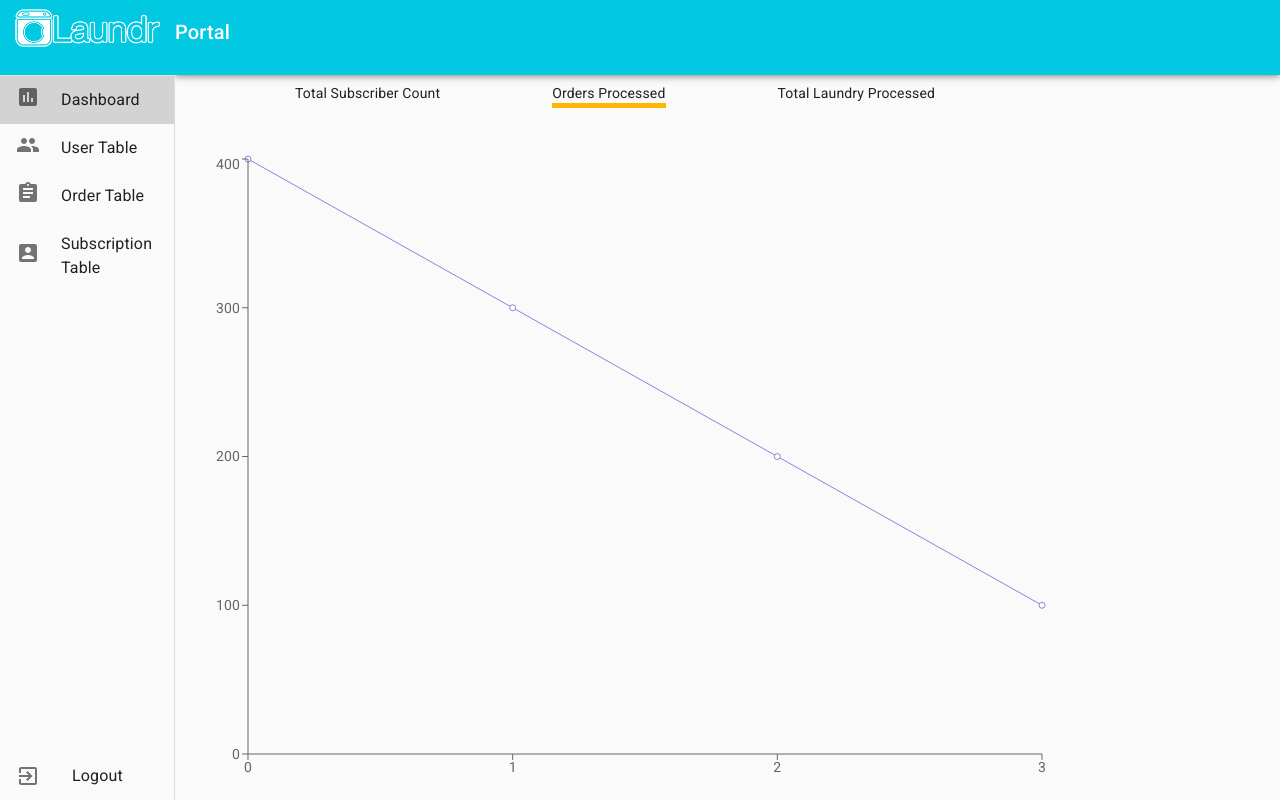
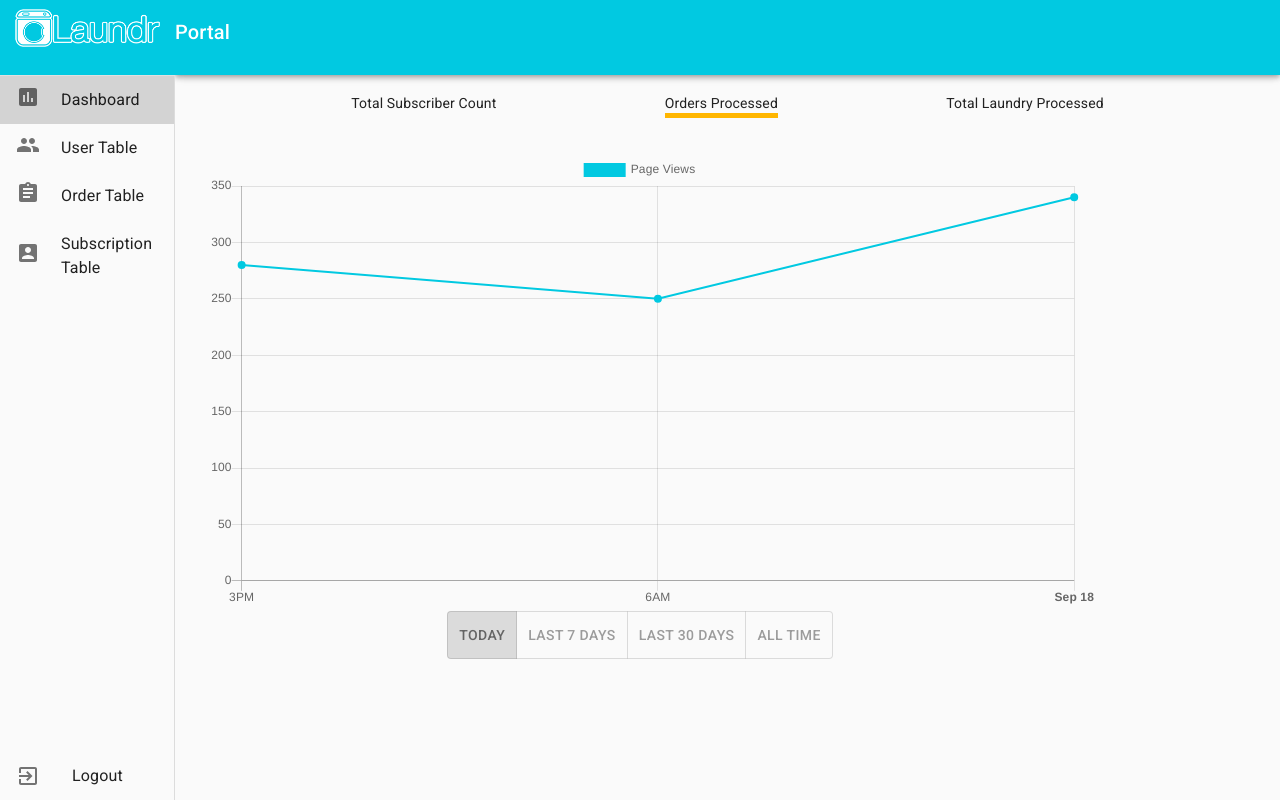
Before and after one commit to ray7yu/laundr-portal, a React (Create React App) app: page / in a window 1280 px wide. Both pictures are taken after a click on the element "Orders Processed". Built offline with nearby package versions, Linux system fonts and the light colour scheme.

Commit message:
Add graph filter functionality

```diff
--- a/package.json
+++ b/package.json
@@ -5,10 +5,12 @@
   "dependencies": {
     "@material-ui/core": "^4.11.0",
     "@material-ui/icons": "^4.9.1",
+    "@material-ui/lab": "^4.0.0-alpha.56",
     "@testing-library/jest-dom": "^4.2.4",
     "@testing-library/react": "^9.3.2",
     "@testing-library/user-event": "^7.1.2",
     "body-parser": "^1.19.0",
+    "chart.js": "^2.9.4",
     "cookie-parser": "^1.4.5",
     "express": "^4.17.1",
     "mongoose": "^5.10.7",
@@ -16,8 +18,7 @@
     "react-dom": "^16.13.1",
     "react-router": "^5.2.0",
     "react-router-dom": "^5.2.0",
-    "react-scripts": "3.4.3",
-    "recharts": "^1.8.5"
+    "react-scripts": "3.4.3"
   },
   "scripts": {
     "start": "react-scripts start",
--- a/src/components/Dashboard.js
+++ b/src/components/Dashboard.js
@@ -1,6 +1,6 @@
 import React from 'react';
 import { makeStyles } from '@material-ui/core/styles';
-import { LineChart, Line, ResponsiveContainer, XAxis, YAxis } from 'recharts';
+import Graph from './Graph';
 const data = [
   {name: 'Page A', uv: 400, pv: 2400, amt: 2400},
   {name: 'Page B', uv: 300, pv: 2000, amt: 400},
@@ -8,14 +8,12 @@ const data = [
   {name: 'Page D', uv: 100, pv: 3000, amt: 6500},
 ];
 const useStyles = makeStyles((theme) => ({
-  wrapper: {
-    justifyContent: 'center',
-    alignItems: 'center',
+  dashboard: {
+    width: '100%',
     height: '90%',
-    flexShrink: 0,
-    width: `calc(100% - 225px)`
   },
   head: {
+    paddingTop: '10px',
     display: 'flex',
     justifyContent: 'space-evenly',
     flexDirection: 'row',
@@ -46,9 +44,10 @@ export default function Dashboard() {
       default:
         setGraph(0);
     }
+
   }
   return (
-    <div className={classes.wrapper}>
+    <div className={classes.dashboard}>
       <div className={classes.head}>
         {['Total Subscriber Count', 'Orders Processed', 'Total Laundry Processed'].map((text, index)=>(
           <div key={text} className={classes.button} onClick={() => handleSelectGraph(index)}>
@@ -57,13 +56,7 @@ export default function Dashboard() {
           </div>
         ))}
       </div>
-      <ResponsiveContainer width={'100%'} height={'90%'}>
-        <LineChart data={data}>
-          <Line type="monotone" dataKey="uv" stroke="#8884d8" />
-          <XAxis />
-          <YAxis />
-        </LineChart>
-      </ResponsiveContainer>
+       <Graph graph={graph}/>
     </div>
   );
 }
--- /dev/null
+++ b/src/components/Graph.js
@@ -0,0 +1,178 @@
+import React from 'react';
+import { makeStyles } from '@material-ui/core/styles';
+import Chartjs from 'chart.js';
+import Toggle from './Toggle';
+const data = {
+    // Labels should be Date objects
+    labels: [new Date(2017, 8, 16, 15, 2, 5, 1), new Date(2017, 8, 17, 6, 11, 5, 2), new Date(2017, 8, 18)],
+    datasets: [{
+        fill: false,
+        label: 'Page Views',
+        data: [280, 250, 340],
+        borderColor: '#01C9E1',
+        backgroundColor: '#01C9E1',
+        lineTension: 0,
+        borderWidth: 2
+    }]
+}
+const chartConfig = {
+    type: 'line',
+    data: data,
+    options: {
+        fill: false,
+        responsive: true,
+        scales: {
+            xAxes: [{
+                type: 'time',
+                distribution: 'series',
+                // display: true,
+                // offset: true,
+                // scaleLabel: {
+                //     display: true,
+                //     // labelString: "Date",
+                // },
+                ticks: {
+                    major: {
+                        enabled: true,
+                        fontStyle: 'bold'
+                    },
+                    source: 'data',
+                    autoSkip: true,
+                    autoSkipPadding: 75,
+                    maxRotation: 0,
+                    sampleSize: 100
+                }
+            }],
+            yAxes: [{
+                ticks: {
+                    beginAtZero: true,
+                },
+                gridLines: {
+                    drawBorder: false
+                },
+                display: true,
+                scaleLabel: {
+                    display: true,
+                    // labelString: "Page Views",
+                }
+            }]
+        }
+    }
+}
+const useStyles = makeStyles((theme) => ({
+    wrapper: {
+        justifyContent: 'center',
+        alignItems: 'center',
+        height: '90%',
+        // flexShrink: 0,
+        width: `calc(100% - 175px)`
+    },
+    graph: {
+        width: '100%',
+        // minWidth: '200px',
+    },
+    button: {
+        cursor: 'pointer',
+    },
+    toggle: {
+        marginTop: '10px',
+    }
+}));
+export default function Graph(props) {
+  const classes = useStyles();
+  const chartContainer = React.useRef(null);
+  const [chartInstance, setChartInstance] = React.useState(null);
+
+  const updateDataset = (datasetIndex, newData) => {
+    chartInstance.data.datasets[datasetIndex].data = newData;
+    chartInstance.update();
+  };
+
+  const handleSubscriber = (type) => {
+    let data = [];
+    switch(type){
+        case 'all':
+            data = [1, 2, 3, 4, 5, 6];
+            break;
+        case 'studentPlan':
+            data = [10, 11, 12, 13, 14, 15, 16, 17, 18, 19];
+            break;
+        case 'standard':
+            data = [1, 100, -4, 3, 234];
+            break;
+        case 'plus':
+            data = [1, 2, 3, 4, 5, 6];
+            break;
+        case 'family':
+            data = [10, 11, 12, 13, 14, 15, 16, 17, 18, 19];
+            break;
+        default:
+            data = [1, 2, 3, 4, 5, 6];
+    }
+    updateDataset(0, data);
+  };
+  const handleOrder = (type) => {
+    let data = [];
+    switch(type){
+        case 'today':
+            data = [1, 2, 3, 4, 5, 6];
+            break;
+        case 'seven':
+            data = [10, 11, 12, 13, 14, 15, 16, 17, 18, 19];
+            break;
+        case 'thirty':
+            data = [1, 100, -4, 3, 234];
+            break;
+        case 'allTime':
+            data = [1, 2, 3, 4, 5, 6];
+            break;
+        default:
+            data = [1, 2, 3, 4, 5, 6];
+    }
+    updateDataset(0, data);
+  };
+  const handleWeight = (type) => {
+    let data = [];
+    switch(type){
+        case 'today':
+            data = [1, 2, 3, 4, 5, 6];
+            break;
+        case 'seven':
+            data = [10, 11, 12, 13, 14, 15, 16, 17, 18, 19];
+            break;
+        case 'thirty':
+            data = [1, 100, -4, 3, 234];
+            break;
+        case 'allTime':
+            data = [1, 2, 3, 4, 5, 6];
+            break;
+        default:
+            data = [1, 2, 3, 4, 5, 6];
+    }
+    updateDataset(0, data);
+  };
+  const handleToggle = () => {
+    switch(props.graph){
+        case 0:
+            return <Toggle type={0} start={'all'} handleClick={handleSubscriber}/>
+        case 1:
+            return <Toggle type={1} start={'today'} handleClick={handleOrder}/>
+        case 2:
+            return <Toggle type={2} start={'today'} handleClick={handleWeight}/>
+        default:
+            return <Toggle type={0} start={'all'} handleClick={handleSubscriber}/>
+    }
+  };
+  React.useEffect(() => {
+    if (chartContainer && chartContainer.current) {
+      const newChartInstance = new Chartjs(chartContainer.current, chartConfig);
+      setChartInstance(newChartInstance);
+    }
+  }, [chartContainer]);
+  return (
+    <div className={classes.wrapper}>
+        <canvas ref={chartContainer} className={classes.graph}/>
+        {handleToggle()}
+    </div>
+  );
+}
--- a/src/components/MiniDrawer.js
+++ b/src/components/MiniDrawer.js
@@ -94,11 +94,11 @@ export default function MiniDrawer() {
       case 0:
         return <Dashboard />;
       case 1:
-        return <DataTable option="User Table" type="user" rows={userRows} filler={''}/>;
+        return <DataTable option="User Table" type="user" rows={userRows} filler={'username'}/>;
       case 2:
-        return <DataTable option="Order Table" type="order" rows={orderRows} filler={''}/>;
+        return <DataTable option="Order Table" type="order" rows={orderRows} filler={'orderNumber'}/>;
       case 3:
-        return <DataTable option="Subscription Table" type="subscription" rows={subscriptionRows} filler={''}/>;
+        return <DataTable option="Subscription Table" type="subscription" rows={subscriptionRows} filler={'customerName'}/>;
       default:
         return <Typography paragraph>
           Lorem ipsum dolor sit amet, consectetur adipiscing elit, sed do eiusmod tempor incididunt
--- /dev/null
+++ b/src/components/Toggle.js
@@ -0,0 +1,111 @@
+import React from 'react';
+import ToggleButton from '@material-ui/lab/ToggleButton';
+import ToggleButtonGroup from '@material-ui/lab/ToggleButtonGroup';
+
+export default function Toggle(props) {
+    const [toggle, setToggle] = React.useState(props.start)
+    const handleToggle = (event, type) => {
+        props.handleClick(type);
+        setToggle(type);
+    };
+    React.useEffect(() => {
+        setToggle(props.start)
+    }, [props.start])
+    const chooseToggle = () => {
+        switch(props.type){
+            case 0:
+                return (
+                    <ToggleButtonGroup
+                    value={toggle}
+                    exclusive
+                    onChange={handleToggle}
+                    >
+                    <ToggleButton value="all">
+                        All
+                    </ToggleButton>
+                    <ToggleButton value="studentPlan">
+                        Student Plan
+                    </ToggleButton>
+                    <ToggleButton value="standard">
+                        Standard
+                    </ToggleButton>
+                    <ToggleButton value="plus">
+                        Plus
+                    </ToggleButton>
+                    <ToggleButton value="family">
+                        Family
+                    </ToggleButton>
+                    </ToggleButtonGroup>
+                )
+            case 1:
+                return (
+                    <ToggleButtonGroup
+                    value={toggle}
+                    exclusive
+                    onChange={handleToggle}
+                    >
+                    <ToggleButton value="today">
+                        Today
+                    </ToggleButton>
+                    <ToggleButton value="seven">
+                        Last 7 Days
+                    </ToggleButton>
+                    <ToggleButton value="thirty">
+                        Last 30 Days
+                    </ToggleButton>
+                    <ToggleButton value="allTime">
+                        All Time
+                    </ToggleButton>
+                    </ToggleButtonGroup>
+                )
+            case 2:
+                return (
+                    <ToggleButtonGroup
+                    value={toggle}
+                    exclusive
+                    onChange={handleToggle}
+                    >
+                    <ToggleButton value="today">
+                        Today
+                    </ToggleButton>
+                    <ToggleButton value="seven">
+                        Last 7 Days
+                    </ToggleButton>
+                    <ToggleButton value="thirty">
+                        Last 30 Days
+                    </ToggleButton>
+                    <ToggleButton value="allTime">
+                        All Time
+                    </ToggleButton>
+                    </ToggleButtonGroup>
+                )
+            default:
+                return (
+                    <ToggleButtonGroup
+                    value={props.toggle}
+                    exclusive
+                    onChange={handleToggle}
+                    >
+                    <ToggleButton value="all">
+                        All
+                    </ToggleButton>
+                    <ToggleButton value="studentPlan">
+                        Student Plan
+                    </ToggleButton>
+                    <ToggleButton value="standard">
+                        Standard
+                    </ToggleButton>
+                    <ToggleButton value="plus">
+                        Plus
+                    </ToggleButton>
+                    </ToggleButtonGroup>
+                )
+
+        }
+    }
+    return (
+        <div>
+            {chooseToggle()}
+        </div>
+    );
+}
```
Also changed, not shown: 1 other file (tests, documents, lock files or other folders).
